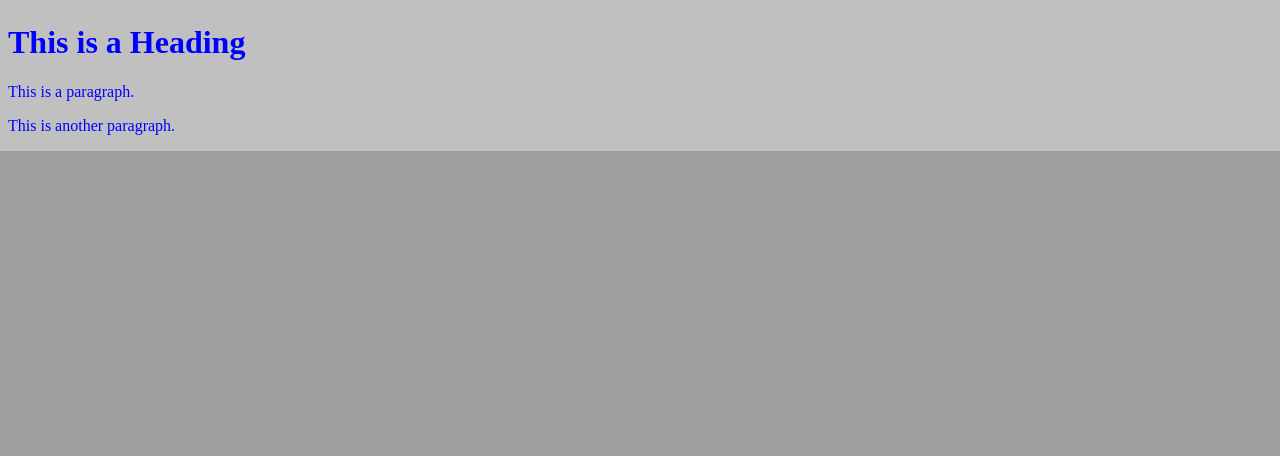
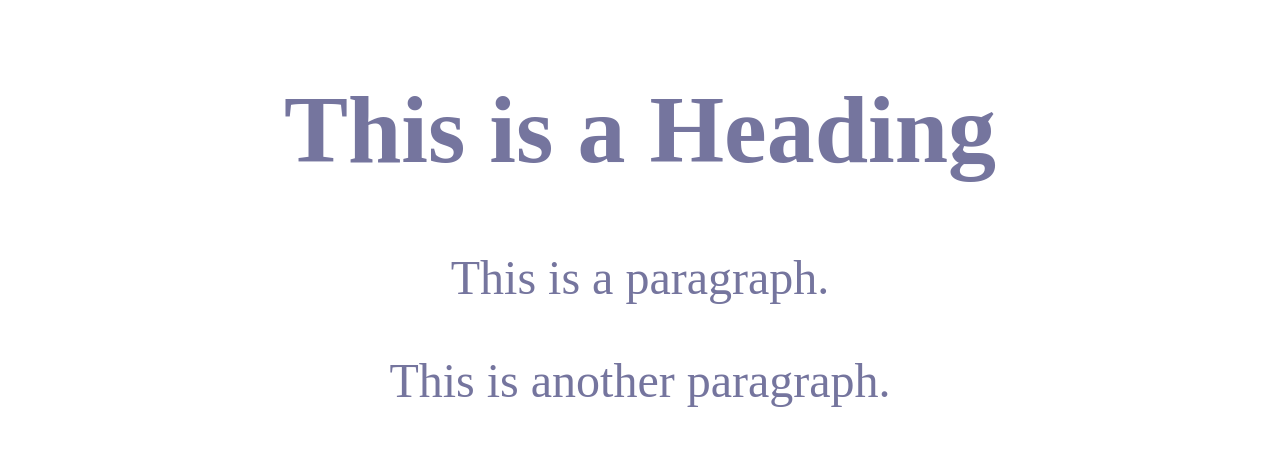
Before and after one commit to yabarji59/Formation_Simplon, a PHP site: page /Html_File.html in a window 1280 px wide. Shown: the part 957-1413 px from the top of the page. Before the commit the page ends 1108 px from the top, so only its background shows below. Run offline with PHP 8.4, Linux system fonts and the light colour scheme.

Commit message:
modification du style

```diff
--- a/css/style.css
+++ b/css/style.css
@@ -3,6 +3,8 @@
     text-decoration: none;
 }
 body{
-    background-color: silver;
-    color:blue;
+    background-color: rgb(255, 255, 255);
+    color:rgb(117, 117, 158);
+    font-size:3em;
+    text-align: center;;
 }
```
